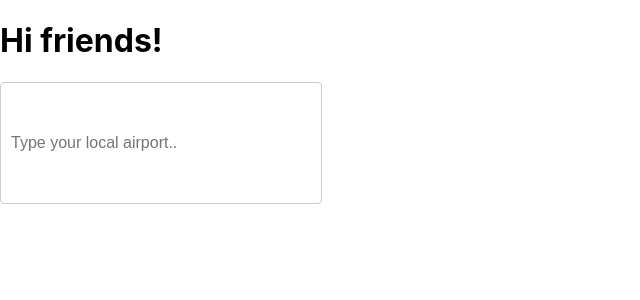
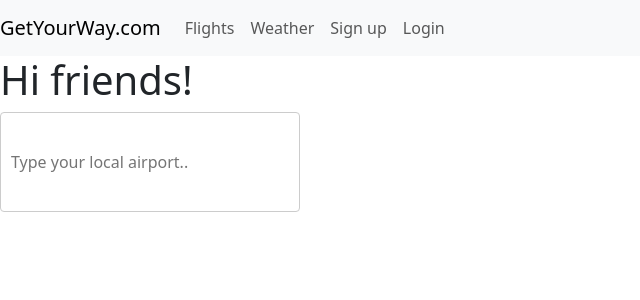
Before and after one commit to eclonghurst/SkyTwoFlyFront, a React (Create React App) app: page / in a window 1280 px wide. Shown: the top 300 px of the page, without its empty margins (0-640 px from the left). Built offline with nearby package versions, Linux system fonts and the light colour scheme.

Commit message:
Added NavBar and Bootstrap link

```diff
--- a/package.json
+++ b/package.json
@@ -6,6 +6,7 @@
     "@testing-library/jest-dom": "^5.17.0",
     "@testing-library/react": "^13.4.0",
     "@testing-library/user-event": "^13.5.0",
+    "bootstrap": "^5.3.2",
     "react": "^18.2.0",
     "react-dom": "^18.2.0",
     "react-scripts": "5.0.1",
--- a/src/App.js
+++ b/src/App.js
@@ -1,12 +1,14 @@
 import logo from './logo.svg';
 import './App.css';
 import AutocompleteButton from './Components/AutocompleteButton';
-
+import NavBar from './Components/NavBar';
 function App() {
   return (
     <>
+     <NavBar/>
     <h1>Hi friends!</h1>
     <AutocompleteButton/>
+
     </>
   );
 }
--- a/src/Components/NavBar.jsx
+++ b/src/Components/NavBar.jsx
@@ -0,0 +1,30 @@
+import React from "react";
+
+const NavBar = () => {
+    return(
+        <nav class="navbar navbar-expand-lg navbar-light bg-light">
+        <a class="navbar-brand" href="#">GetYourWay.com</a>
+        <button class="navbar-toggler" type="button" data-toggle="collapse" data-target="#navbarNav" aria-controls="navbarNav" aria-expanded="false" aria-label="Toggle navigation">
+            <span class="navbar-toggler-icon"></span>
+        </button>
+        <div class="collapse navbar-collapse" id="navbarNav">
+            <ul class="navbar-nav ml-auto">
+                <li class="nav-item active">
+                    <a class="nav-link" href="#">Flights</a>
+                </li>
+                <li class="nav-item">
+                    <a class="nav-link" href="#">Weather</a>
+                </li>
+                <li class="nav-item">
+                    <a class="nav-link" href="#">Sign up</a>
+                </li>
+                <li class="nav-item">
+                    <a class="nav-link" href="#">Login</a>
+                </li>
+            </ul>
+        </div>
+    </nav>
+    )
+}
+
+export default NavBar;
--- a/src/index.js
+++ b/src/index.js
@@ -3,6 +3,8 @@ import ReactDOM from 'react-dom/client';
 import './index.css';
 import App from './App';
 import reportWebVitals from './reportWebVitals';
+import 'bootstrap/dist/css/bootstrap.css';
+
 
 const root = ReactDOM.createRoot(document.getElementById('root'));
 root.render(
```
Also changed, not shown: 1 other file (tests, documents, lock files or other folders).
